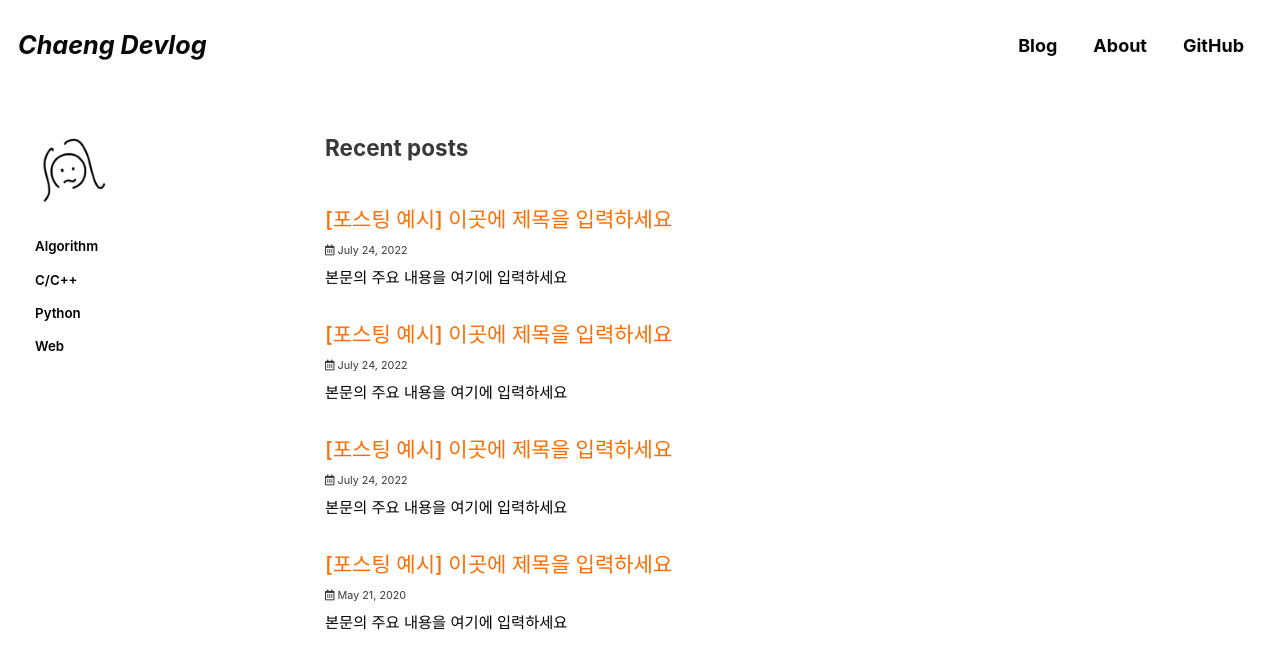
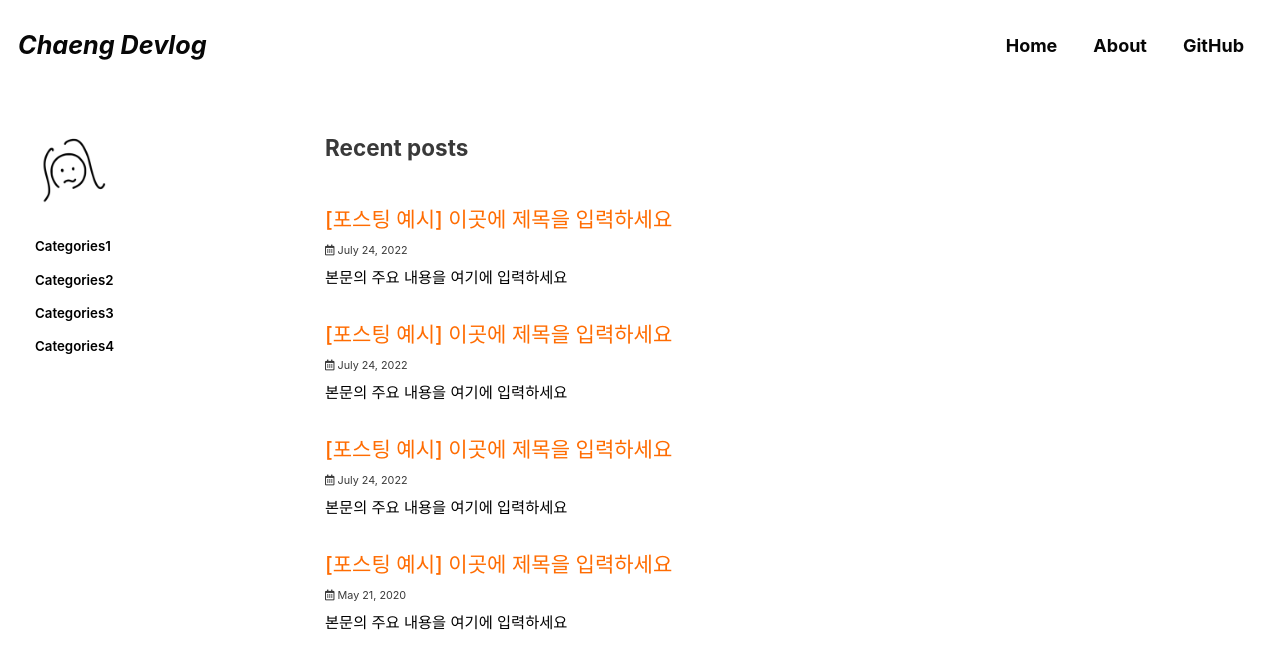
Before and after one commit to cchaeyoung/cchaeyoung.github.io, a Jekyll site: the page built from index.html, in a window 1280 px wide and 900 px high. Shown: the top 669 px of the window. Built offline with Jekyll 4.4.1, drawn with Linux system fonts in a browser that asks for light colours; cached includes are drawn as plain includes; some web fonts are replaced; the list of posts is cut into pages by our own code.

Commit message:
Update main links and sidebar categories

```diff
--- a/_data/navigation.yml
+++ b/_data/navigation.yml
@@ -1,13 +1,13 @@
 # main links
 main:
-  - title: "Blog"
-    url: https://cchaeyoung.github.io/
+  - title: "Home"
+    url: https://choiiis.github.io/
 
   - title: "About"
     url: /about/
 
   - title: "GitHub"
-    url: https://github.com/cchaeyoung
+    url: https://github.com/choiiis
 
   # - title: "Projects"
   #   url: /projects/
@@ -18,11 +18,11 @@ main:
 # sidebar navigation (categories)
 # 2022.02.15 sidebar update : simple ver.
 categories:
-  - title: "Algorithm"
-    url: /Algorithm/기본 자료구조/
-  - title: "C/C++"
-    url: /C//C++/
-  - title: "Python"
-    url: /Python/
-  - title: "Web"
-    url: /Web/
+  - title: "Categories1"
+    url: /categories/categories1/
+  - title: "Categories2"
+    url: /categories/categories2/
+  - title: "Categories3"
+    url: /categories/categories3/
+  - title: "Categories4"
+    url: /categories/categories4/
```
